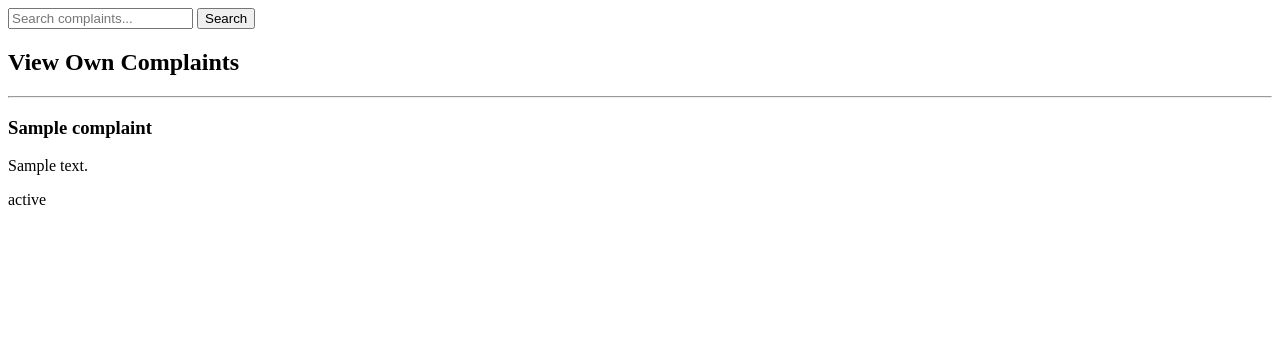
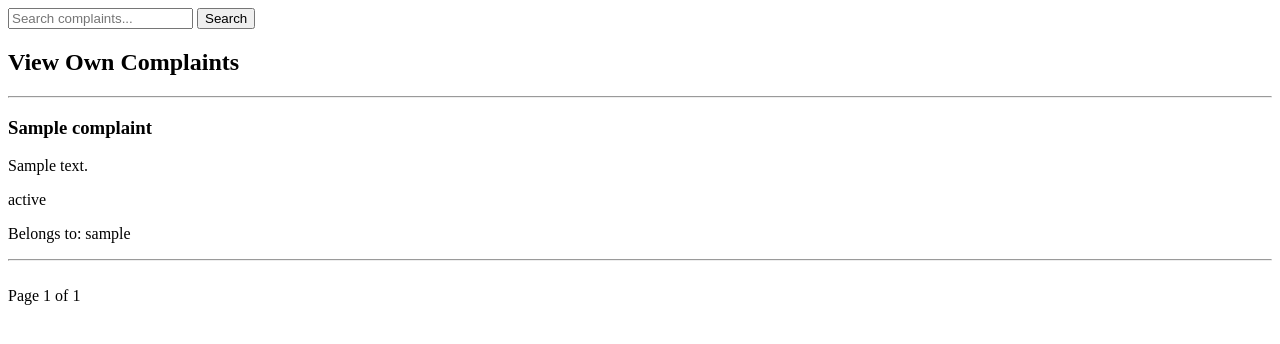
Before and after one commit to C0deWithBeer/ccms, a Django app: page /view-own-complaints/ in a window 1280 px wide. Shown: the top 344 px of the page. Run offline with Django 5.2, Linux system fonts and the light colour scheme; a user stored in the database is signed in; tables that the repository leaves empty hold one stand-in row (values such as "Sample post").

Commit message:
Add pagination for complaint listing views

```diff
--- a/complaints/templates/complaint_list.html
+++ b/complaints/templates/complaint_list.html
@@ -12,21 +12,30 @@
     </form>
     <h2>{{ title }}</h2>
     <hr>
+    {% for complaint in page_obj %}
+        <h3>{{ complaint.title }}</h3>
+        <p>{{ complaint.description }}</p>
+        <p>{{ complaint.status }}</p>
+        <p>Belongs to:  {{ complaint.user.username }}</p>
+        <hr>
+    {% endfor %}
+    <br>
+    <div>
+        {% if page_obj.has_previous %}
+            <a href="?page={{ page_obj.previous_page_number }}{% if query %}&q={{ query }}{% endif %}">
+            Previous
+            </a>
+        {% endif %}
 
-    {% if not show_user %}
-        {% for cum in complaints %}
-            <h3>{{ cum.title }}</h3>
-            <p>{{ cum.description }}</p>
-            <p>{{ cum.status }}</p>
-        {% endfor %}
-    {% else %}
-        {% for cum in complaints %}
-            <h3>{{ cum.title }}</h3>
-            <p>{{ cum.description }}</p>
-            <p>{{ cum.status }}</p>
-            <p>Belongs to:  {{ cum.user.username }}</p>
-        {% endfor %}
-    {% endif %}
+        <span>
+            Page {{ page_obj.number }} of {{ page_obj.paginator.num_pages }}
+        </span>
 
+        {% if page_obj.has_next %}
+            <a href="?page={{ page_obj.next_page_number }}{% if query %}&q={{ query }}{% endif %}">
+            Next
+            </a>
+        {% endif %}
+    </div>
 </body>
 </html>
--- a/complaints/views.py
+++ b/complaints/views.py
@@ -6,6 +6,7 @@ from django.contrib.auth.models import User
 from django.db.models import Q
 from django.contrib.auth import login, logout
 from django.contrib.auth.decorators import login_required
+from django.core.paginator import Paginator
 
 ###
 ###  COMMON
@@ -102,7 +103,12 @@ def view_own_complaints(request):
     complaints = Complaint.objects.filter(
         user=request.user
     )
-    context = {'complaints': complaints, 'title': 'View Own Complaints', 'show_user': False}
+
+    paginator = Paginator(complaints, 5)
+    page_number = request.GET.get('page')
+    page_obj = paginator.get_page(page_number)
+
+    context = {'page_obj': page_obj, 'title': 'View Own Complaints'}
     return render(request, 'complaint_list.html', context)
 
 
@@ -119,10 +125,14 @@ def view_all_complaints(request):
             Q(title__icontains=query) | Q(description__icontains=query)
         )
 
+    ## Pagination
+    paginator = Paginator(complaints, 5) # 10 complaints per page
+    page_number = request.GET.get('page')
+    page_obj = paginator.get_page(page_number)
+
     context = {
-        'complaints': complaints,
+        'page_obj': page_obj,
         'title': "View All Complaints",
-        'show_user': True,
         'query': query
     }
 
```
